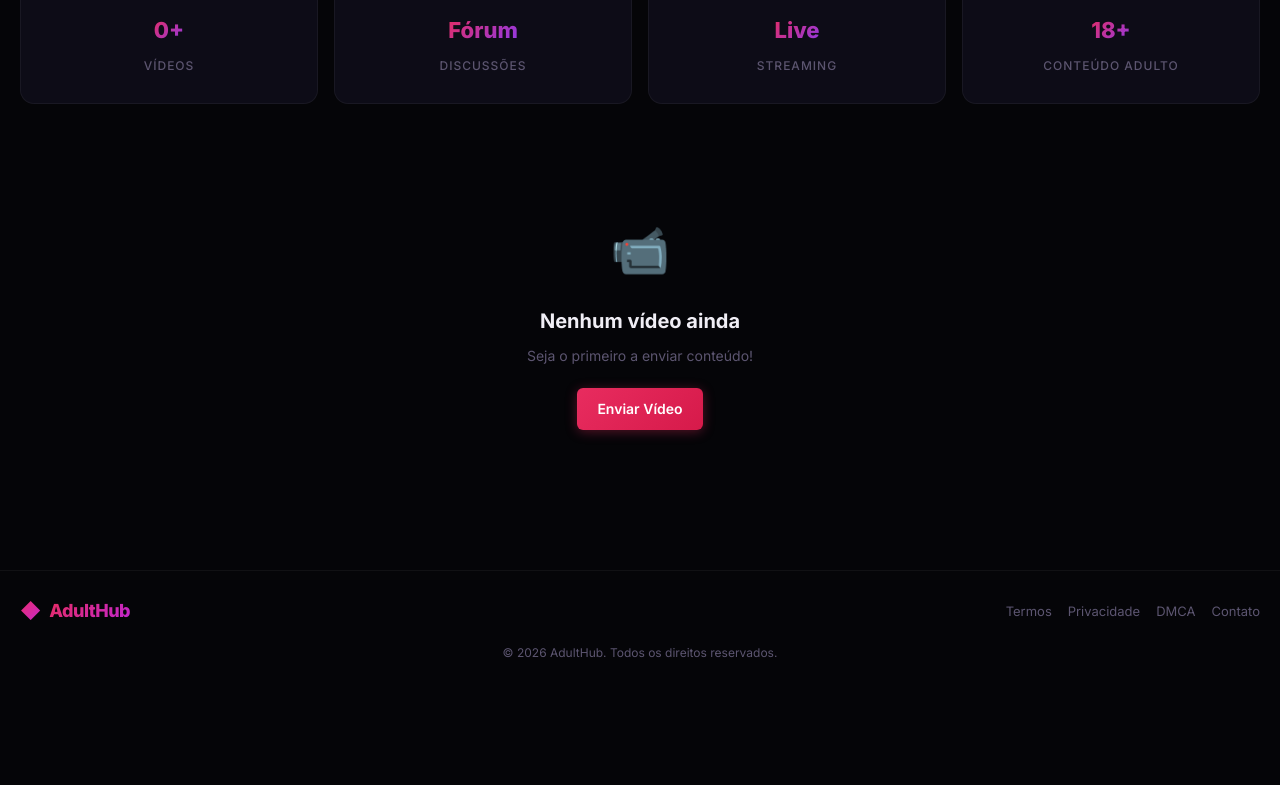
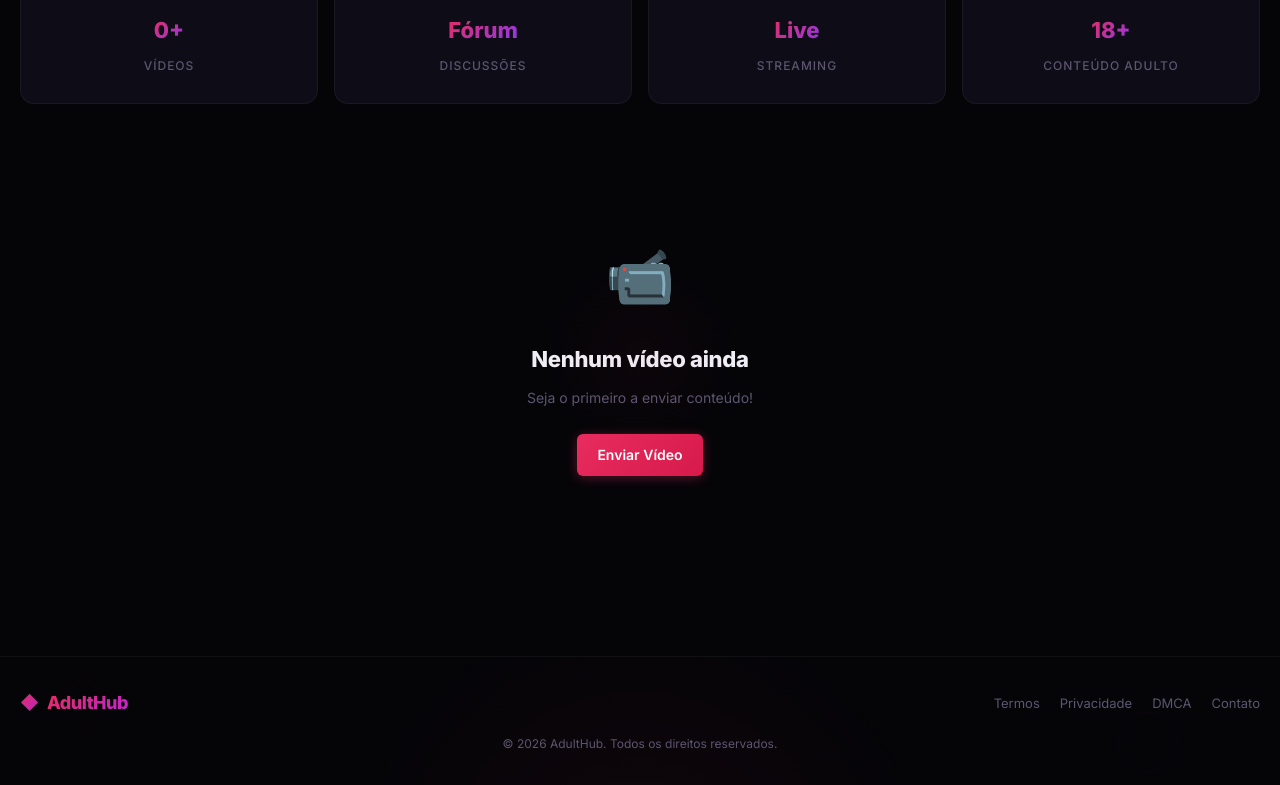
Before and after one commit to DevJpss/plataforma, a React (Vite) app in the folder client/: page / in a window 1280 px wide. Shown: the part 929-1714 px from the top of the page. Before the commit the page ends 1615 px from the top, so only its background shows below. Built offline with nearby package versions, Linux system fonts and the light colour scheme; no server answers.

Commit message:
premium: footer redesign, toast glass blur, empty states float, skeleton shimmer, live cards links, favicon, tags hover glow

```diff
--- a/client/src/App.css
+++ b/client/src/App.css
@@ -99,9 +99,10 @@ input:focus, textarea:focus, select:focus {
 
 ::-webkit-scrollbar { width: 5px; }
 ::-webkit-scrollbar-track { background: transparent; }
-::-webkit-scrollbar-thumb { background: linear-gradient(180deg, var(--primary), var(--accent2)); border-radius: 3px; opacity: 0.6; }
+::-webkit-scrollbar-thumb { background: linear-gradient(180deg, var(--primary), var(--accent2)); border-radius: 3px; }
 ::-webkit-scrollbar-thumb:hover { background: var(--primary-hover); }
 ::-webkit-scrollbar-corner { background: transparent; }
+* { scrollbar-width: thin; scrollbar-color: var(--primary) transparent; }
 ::selection { background: var(--primary); color: #fff; }
 
 /* ─── LAYOUT ─────────────────────────────────────────────── */
@@ -635,14 +636,14 @@ input:focus, textarea:focus, select:focus {
 /* ─── SKELETON ───────────────────────────────────────────── */
 
 .skeleton {
-  background: linear-gradient(90deg, var(--bg4) 25%, var(--bg5) 50%, var(--bg4) 75%);
-  background-size: 200% 100%;
-  animation: skeleton 1.5s ease infinite;
+  background: linear-gradient(90deg, var(--bg4) 25%, rgba(232, 44, 95, 0.04) 45%, var(--bg5) 55%, var(--bg4) 75%);
+  background-size: 300% 100%;
+  animation: skeleton 1.8s ease infinite;
 }
 
 @keyframes skeleton {
-  0% { background-position: 200% 0; }
-  100% { background-position: -200% 0; }
+  0% { background-position: 300% 0; }
+  100% { background-position: -300% 0; }
 }
 
 .skeleton-card {
@@ -863,15 +864,23 @@ input:focus, textarea:focus, select:focus {
 }
 
 .tag {
-  padding: 4px 10px;
+  padding: 4px 12px;
   border-radius: 12px;
   font-size: 11px;
-  font-weight: 500;
-  background: var(--bg4);
+  font-weight: 600;
+  background: rgba(232, 44, 95, 0.08);
   color: var(--primary);
-}
-
-.tag:hover { background: var(--bg5); }
+  text-decoration: none;
+  border: 1px solid rgba(232, 44, 95, 0.12);
+  transition: all 0.2s ease;
+}
+
+.tag:hover {
+  background: rgba(232, 44, 95, 0.15);
+  border-color: rgba(232, 44, 95, 0.3);
+  box-shadow: 0 0 16px rgba(232, 44, 95, 0.15);
+  transform: translateY(-1px);
+}
 
 .video-author-card {
   display: flex;
@@ -1621,24 +1630,45 @@ input:focus, textarea:focus, select:focus {
 
 .empty-state {
   text-align: center;
-  padding: 60px 20px;
+  padding: 80px 20px;
+  position: relative;
+}
+
+.empty-state::before {
+  content: '';
+  position: absolute;
+  top: 50%;
+  left: 50%;
+  transform: translate(-50%, -50%);
+  width: 200px;
+  height: 200px;
+  background: radial-gradient(circle, rgba(232, 44, 95, 0.04) 0%, transparent 70%);
+  pointer-events: none;
 }
 
 .empty-icon {
-  font-size: 48px;
-  margin-bottom: 16px;
+  font-size: 56px;
+  margin-bottom: 20px;
+  display: inline-block;
+  position: relative;
+  animation: float 3s ease-in-out infinite;
 }
 
 .empty-state h3 {
-  font-size: 20px;
-  font-weight: 700;
-  margin-bottom: 8px;
+  font-size: 22px;
+  font-weight: 800;
+  margin-bottom: 10px;
+  letter-spacing: -0.3px;
 }
 
 .empty-state p {
   font-size: 14px;
   color: var(--text3);
-  margin-bottom: 20px;
+  margin-bottom: 24px;
+  max-width: 360px;
+  margin-left: auto;
+  margin-right: auto;
+  line-height: 1.6;
 }
 
 /* ─── STATIC PAGES ───────────────────────────────────────── */
@@ -1676,31 +1706,71 @@ input:focus, textarea:focus, select:focus {
 }
 
 .toast {
-  padding: 12px 20px;
+  padding: 14px 22px;
   border-radius: var(--radius);
   font-size: 13px;
-  font-weight: 500;
+  font-weight: 600;
   color: #fff;
   pointer-events: auto;
-  animation: slideUp 0.3s ease;
-  box-shadow: var(--shadow);
-}
-
-.toast-success { background: var(--success); }
-.toast-error { background: var(--error); }
-.toast-info { background: var(--secondary); }
+  animation: slideUp 0.35s cubic-bezier(0.34, 1.56, 0.64, 1);
+  box-shadow: 0 4px 24px rgba(0, 0, 0, 0.4);
+  backdrop-filter: blur(16px) saturate(1.4);
+  -webkit-backdrop-filter: blur(16px) saturate(1.4);
+  border: 1px solid rgba(255, 255, 255, 0.06);
+}
+
+.toast-success { background: rgba(16, 185, 129, 0.85); }
+.toast-error { background: rgba(239, 68, 68, 0.85); }
+.toast-info { background: rgba(139, 58, 237, 0.85); }
 
 @keyframes slideUp {
-  from { opacity: 0; transform: translateY(16px); }
-  to { opacity: 1; transform: translateY(0); }
+  from { opacity: 0; transform: translateY(16px) scale(0.95); }
+  to { opacity: 1; transform: translateY(0) scale(1); }
 }
 
 /* ─── FOOTER ─────────────────────────────────────────────── */
 
 .footer {
+  position: relative;
   border-top: 1px solid var(--border);
-  padding: 24px 0;
-  margin-top: 40px;
+  padding: 32px 0;
+  margin-top: 60px;
+  overflow: hidden;
+}
+
+.footer-glow {
+  position: absolute;
+  top: -50%;
+  left: 50%;
+  transform: translateX(-50%);
+  width: 600px;
+  height: 600px;
+  background: radial-gradient(circle, rgba(232, 44, 95, 0.06) 0%, transparent 70%);
+  pointer-events: none;
+}
+
+.footer-shape {
+  position: absolute;
+  pointer-events: none;
+  opacity: 0.04;
+}
+
+.footer-shape-1 {
+  width: 40px;
+  height: 40px;
+  top: 20%;
+  left: 5%;
+  border: 1px solid var(--primary);
+  transform: rotate(45deg);
+}
+
+.footer-shape-2 {
+  width: 60px;
+  height: 60px;
+  bottom: 10%;
+  right: 8%;
+  border: 1px solid var(--accent2);
+  border-radius: 50%;
 }
 
 .footer-inner {
@@ -1712,6 +1782,8 @@ input:focus, textarea:focus, select:focus {
   justify-content: space-between;
   gap: 16px;
   flex-wrap: wrap;
+  position: relative;
+  z-index: 1;
 }
 
 .footer-brand {
@@ -1722,18 +1794,43 @@ input:focus, textarea:focus, select:focus {
   font-weight: 700;
 }
 
+.brand-icon {
+  font-size: 18px;
+  color: var(--primary);
+  animation: pulse 2s ease infinite;
+}
+
 .footer-links {
   display: flex;
-  gap: 16px;
+  gap: 20px;
 }
 
 .footer-links a {
   font-size: 13px;
   color: var(--text3);
-  transition: color var(--transition);
-}
-
-.footer-links a:hover { color: var(--text); }
+  text-decoration: none;
+  position: relative;
+  transition: color 0.2s ease;
+}
+
+.footer-links a::after {
+  content: '';
+  position: absolute;
+  bottom: -2px;
+  left: 0;
+  width: 0;
+  height: 1px;
+  background: var(--primary);
+  transition: width 0.3s ease;
+}
+
+.footer-links a:hover {
+  color: var(--text);
+}
+
+.footer-links a:hover::after {
+  width: 100%;
+}
 
 .footer-copy {
   font-size: 12px;
--- a/client/src/components/Footer.jsx
+++ b/client/src/components/Footer.jsx
@@ -3,6 +3,9 @@ import { Link } from 'react-router-dom';
 export default function Footer() {
   return (
     <footer className="footer">
+      <div className="footer-glow" />
+      <div className="footer-shape footer-shape-1" />
+      <div className="footer-shape footer-shape-2" />
       <div className="footer-inner">
         <div className="footer-brand">
           <span className="brand-icon">◆</span>
--- a/client/src/pages/Lives.jsx
+++ b/client/src/pages/Lives.jsx
@@ -1,4 +1,5 @@
 import { useState, useEffect } from 'react';
+import { Link } from 'react-router-dom';
 import { api, timeAgo } from '../utils/api';
 import { useAuth } from '../context/AuthContext';
 import { useToast } from '../context/ToastContext';
@@ -80,7 +81,7 @@ export default function Lives() {
       ) : (
         <motion.div className="video-grid" initial={{ opacity: 0, y: 30 }} whileInView={{ opacity: 1, y: 0 }} viewport={{ once: true }} transition={{ duration: 0.5, ease: [0.4, 0, 0.2, 1] }}>
           {lives.map((l) => (
-            <div key={l.id} className="live-card">
+            <Link key={l.id} to={`/profile/${l.username}`} className="live-card">
               <div className="live-thumb">
                 <div className="live-badge">🔴 AO VIVO</div>
                 {l.thumbnail ? <img src={l.thumbnail} alt="" /> : <div className="no-thumb">📺</div>}
@@ -94,7 +95,7 @@ export default function Lives() {
                   <span>{timeAgo(l.created_at)}</span>
                 </div>
               </div>
-            </div>
+            </Link>
           ))}
         </motion.div>
       )}
```
Also changed, not shown: client/index.html (+2 -1 lines).
